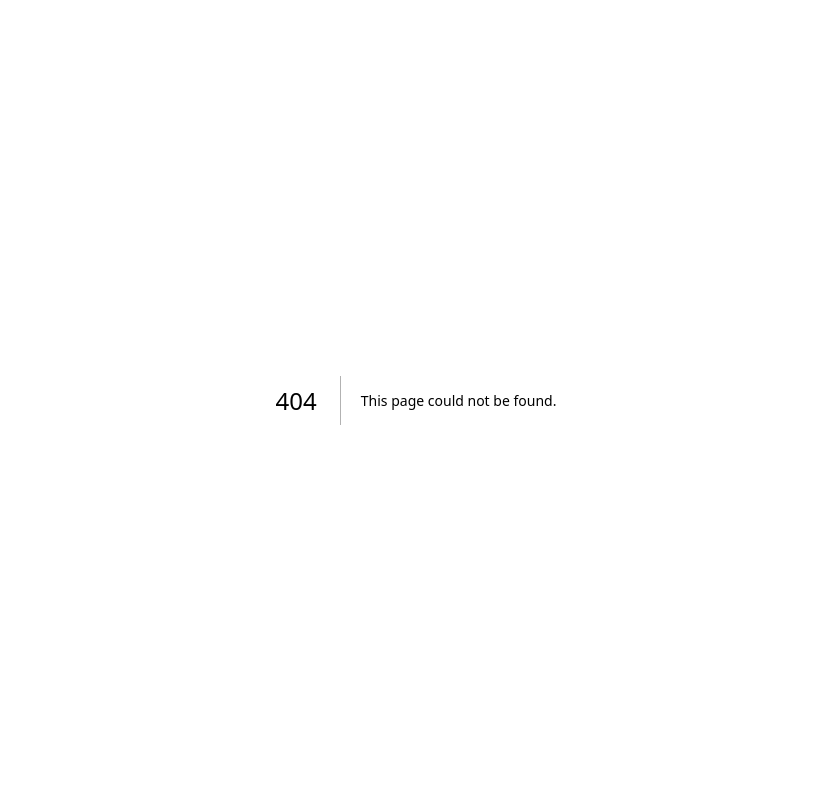
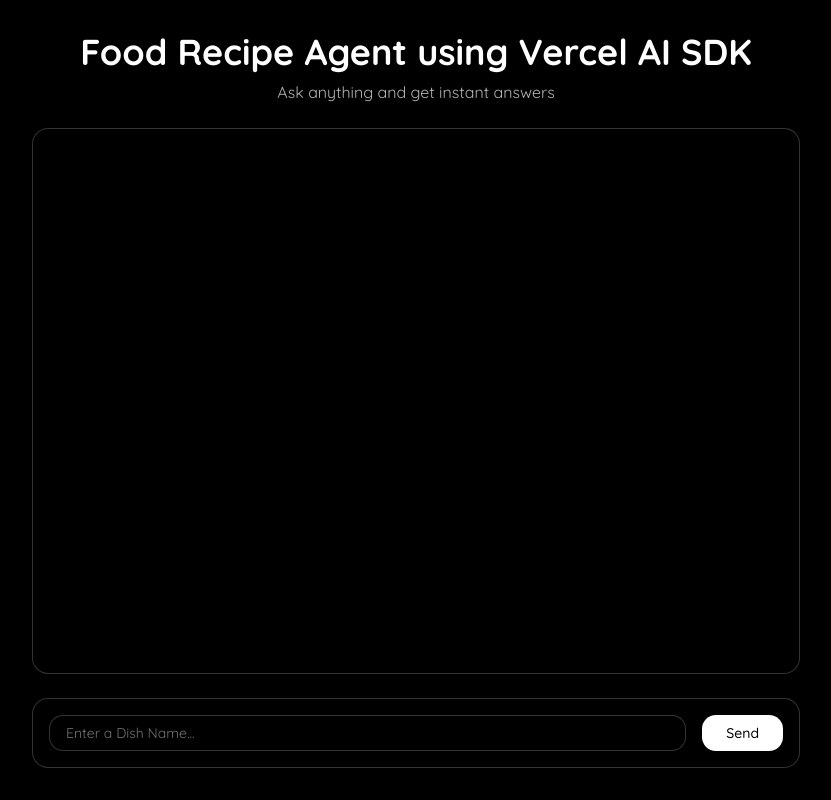
Before and after one commit to priyansh-narang2308/VercelAI-SDK-Crash-Course, a Next.js app: page /ui/structured-data in a window 1280 px wide. Before the commit this address had no page. Shown: the whole page, without its empty margins (224-1055 px from the left). Built offline with nearby package versions, Linux system fonts and the light colour scheme.

Commit message:
feat: Added the strcutred streaming data using experimental use object hook and the route of usjing zod

```diff
--- /dev/null
+++ b/src/app/api/structured-data/route.ts
@@ -0,0 +1,20 @@
+import { openai } from "@ai-sdk/openai";
+import { streamObject } from "ai";
+import { recipeSchema } from "./schema";
+
+export async function POST(req: Request) {
+  try {
+    const { dish } = await req.json();
+
+    const result = streamObject({
+      model: openai("gpt-4o-mini"),
+      prompt: `Generate a proper recipe for ${dish}`,
+      schema: recipeSchema,
+    });
+
+    return result.toTextStreamResponse();
+  } catch (error) {
+    console.log("Erro rgenerating recipe: ", error);
+    return new Response("Failed to generate a recipe", { status: 500 });
+  }
+}
--- /dev/null
+++ b/src/app/api/structured-data/schema.ts
@@ -0,0 +1,14 @@
+import { z } from "zod";
+
+export const recipeSchema = z.object({
+  recipe: z.object({
+    name: z.string(),
+    ingredients: z.array(
+      z.object({
+        name: z.string(),
+        amount: z.string(),
+      })
+    ),
+    steps: z.array(z.string()),
+  }),
+});
--- /dev/null
+++ b/src/app/ui/structured-data/page.tsx
@@ -0,0 +1,60 @@
+"use client";
+
+import { useState } from "react";
+import { Button } from "@/components/ui/button";
+import { Input } from "@/components/ui/input";
+import { experimental_useObject as useObject } from "@ai-sdk/react";
+import { recipeSchema } from "@/app/api/structured-data/schema";
+
+const StructuredData = () => {
+  const [dishName, setDishName] = useState("");
+
+  const { submit } = useObject({
+    api: "/api/structured-data",
+    schema: recipeSchema,
+  });
+
+  const handleSubmit = (e: React.FormEvent) => {
+    e.preventDefault();
+    submit({ dish: dishName });
+    setDishName("");
+  };
+
+  return (
+    <div className="flex justify-center h-screen bg-black p-8">
+      <div className="flex flex-col w-full max-w-3xl">
+        <header className="text-center mb-6">
+          <h1 className="text-4xl font-bold text-white">
+            Food Recipe Agent using Vercel AI SDK
+          </h1>
+          <p className="text-white/70 mt-2">
+            Ask anything and get instant answers
+          </p>
+        </header>
+
+        <div className="flex-1 overflow-y-auto bg-black border border-white/20 rounded-2xl p-6 shadow-inner flex flex-col gap-4"></div>
+
+        <form
+          onSubmit={handleSubmit}
+          className="flex items-center gap-4 mt-6 bg-black border border-white/20 rounded-2xl p-4 shadow-lg"
+        >
+          <Input
+            value={dishName}
+            onChange={(e) => setDishName(e.target.value)}
+            placeholder="Enter a Dish Name..."
+            className="flex-1 bg-black text-white placeholder-white/50 focus:ring-2 focus:ring-white rounded-xl py-4 px-4 border border-white/20"
+          />
+
+          <Button
+            type="submit"
+            className="cursor-pointer px-6 py-4 rounded-xl active:scale-95 transition-all bg-white text-black hover:bg-white/80"
+          >
+            Send
+          </Button>
+        </form>
+      </div>
+    </div>
+  );
+};
+
+export default StructuredData;
```
